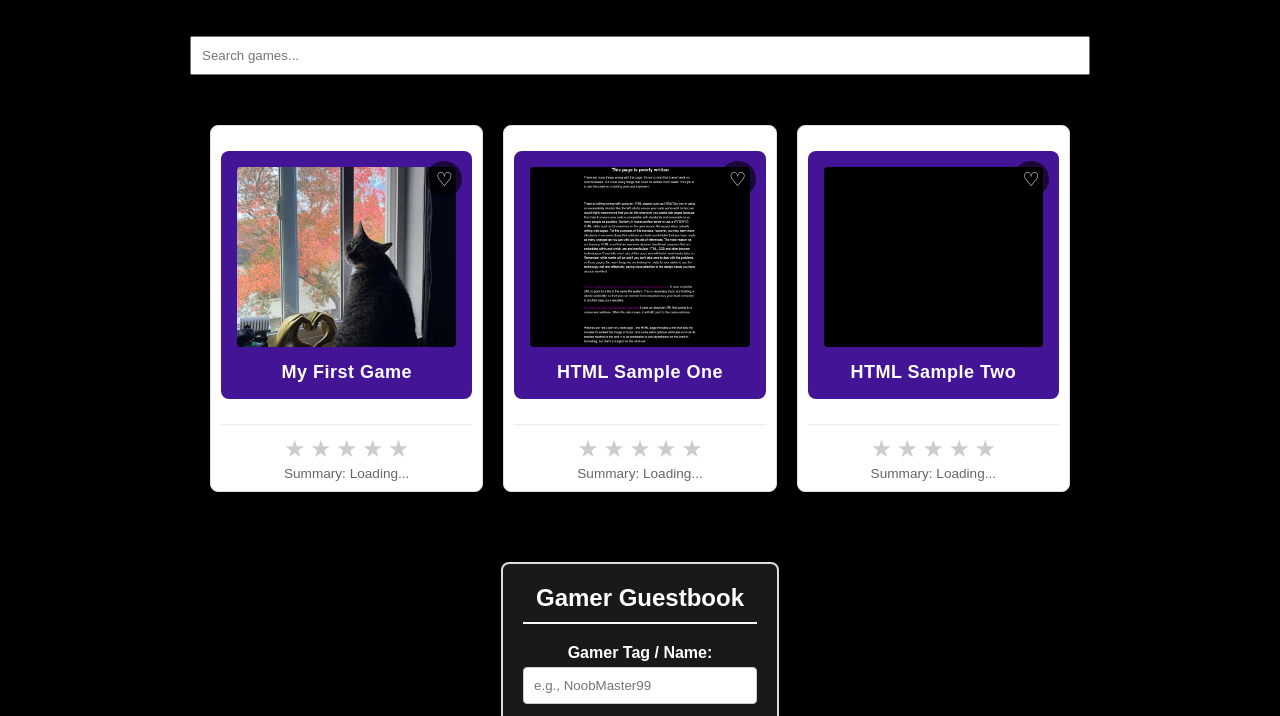
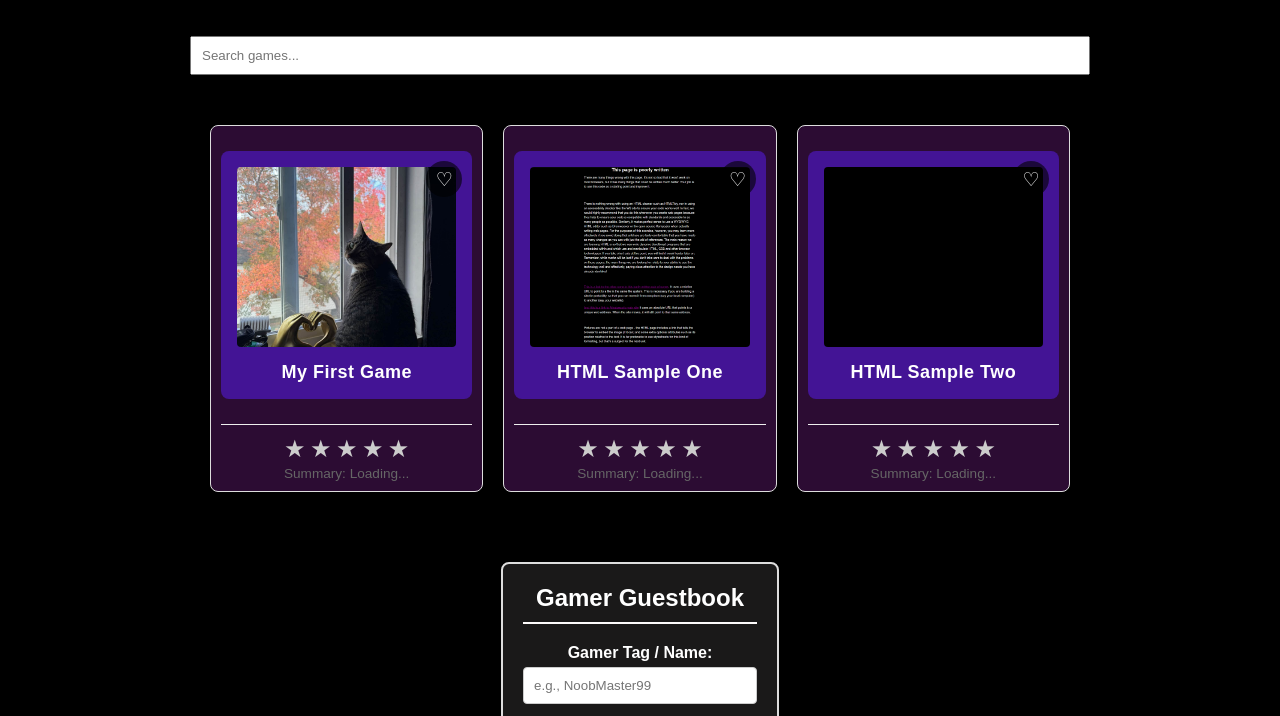
Before and after one commit to MorganHiebert/PortfolioGamers, a website: page index.html in a window 1280 px wide. Shown: the part 67-783 px from the top of the page. Drawn offline with nearby package versions, Linux system fonts and the light colour scheme; no server answers.

Commit message:
please add tge cgabges

```diff
--- a/style.css
+++ b/style.css
@@ -507,7 +507,7 @@ header.subtitle {
 .game-card-wrapper {
     display: flex;
     flex-direction: column;
-    background: #fff;
+    background: rgb(44, 12, 51);
     border: 1px solid #ddd;
     border-radius: 8px;
     padding: 10px;
```
